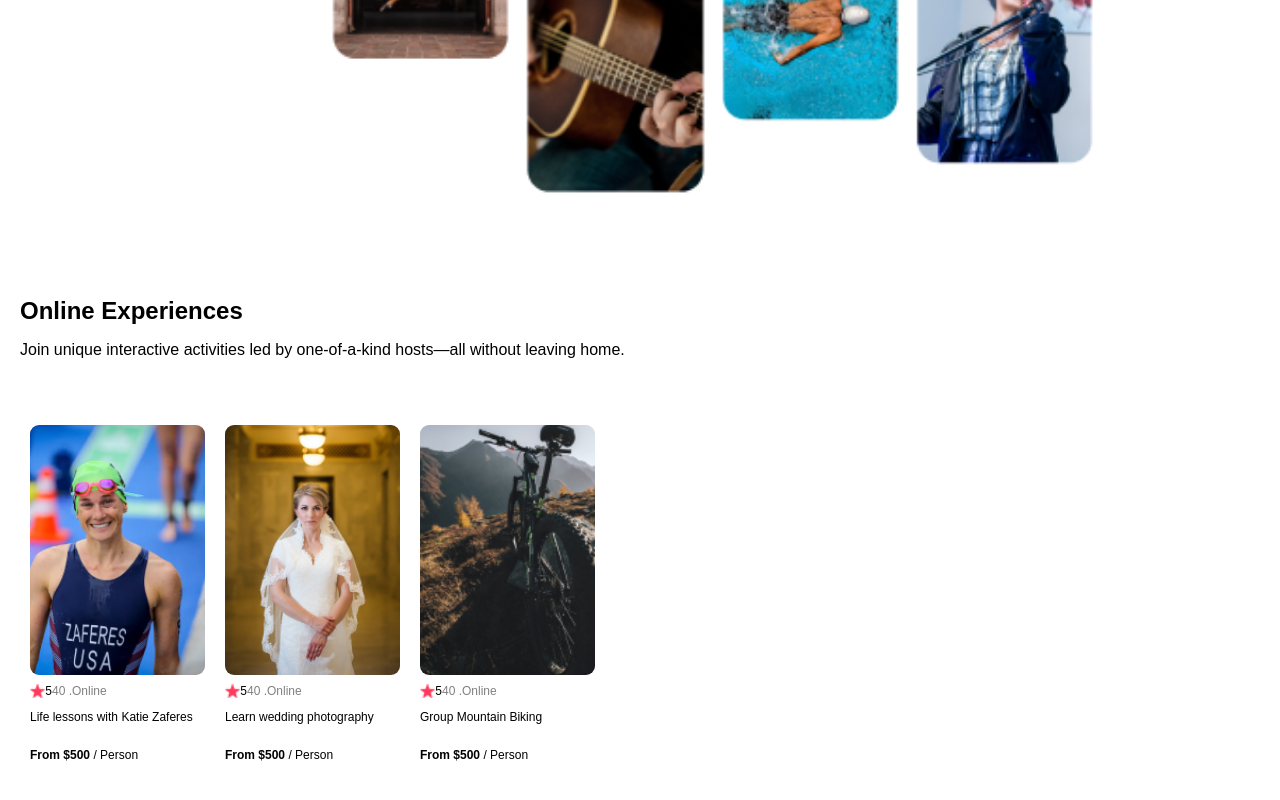
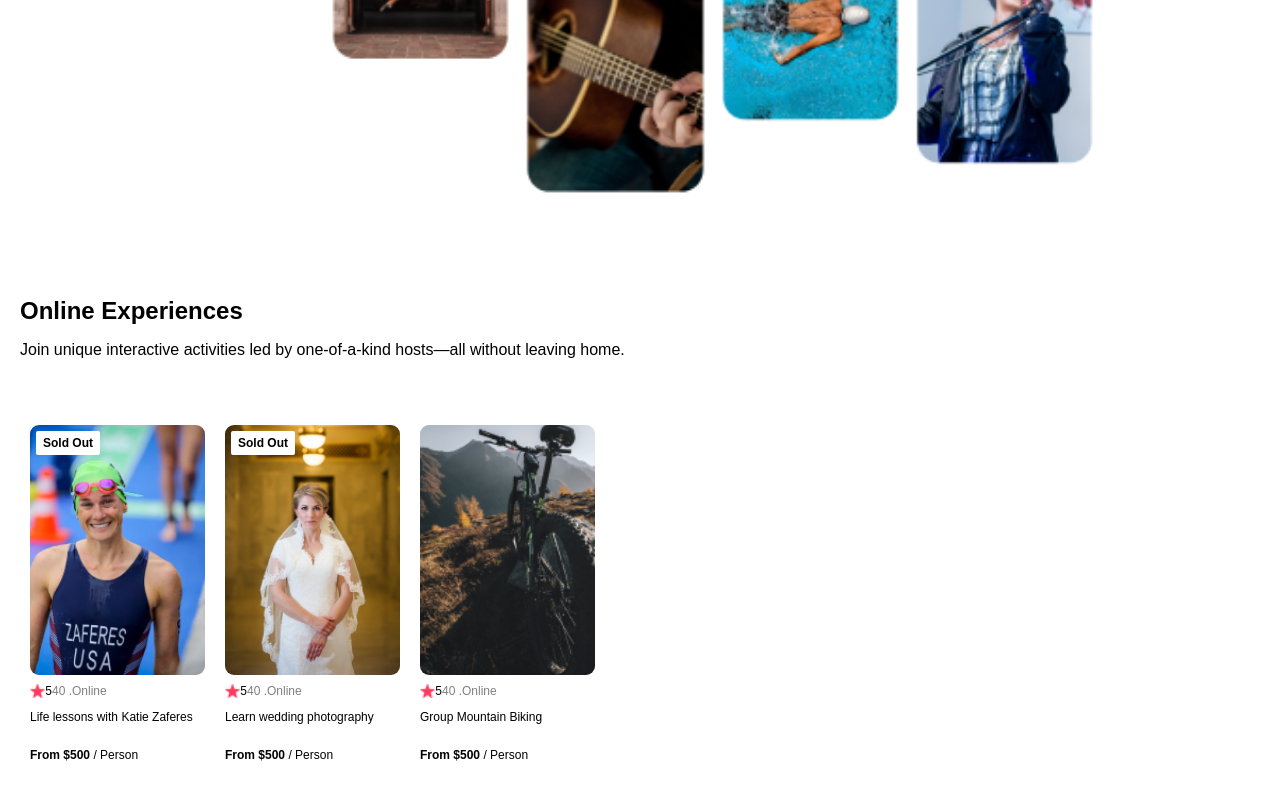
Before and after one commit to husnainsaeed00/Airbnb-Clone---Static, a React (Create React App) app: page / in a window 1280 px wide. Shown: the part 511-1311 px from the top of the page. Built offline with nearby package versions, Linux system fonts and the light colour scheme.

Commit message:
error solved

```diff
--- a/src/App.js
+++ b/src/App.js
@@ -14,7 +14,7 @@
       country={item.location}
       title={item.title}
       price={item.price}
-      openSposts={item.openspots}
+      openSpots={item.openspots}
 
     />
   ));
--- a/src/Components/Card.js
+++ b/src/Components/Card.js
@@ -3,7 +3,7 @@
 export default function Card(props){
     return (
         <div className="card">
-            {props.openSpots ===0 && <div className="card--badge">Sold Out</div>}
+            {!props.openSpots && <div className="card--badge">Sold Out</div>}
             <img src={props.img} alt="Swim" className="card--image" />
             <div className="card--stats">
                 <img src="/images/star.png" alt="star" className="card--star" />
```
